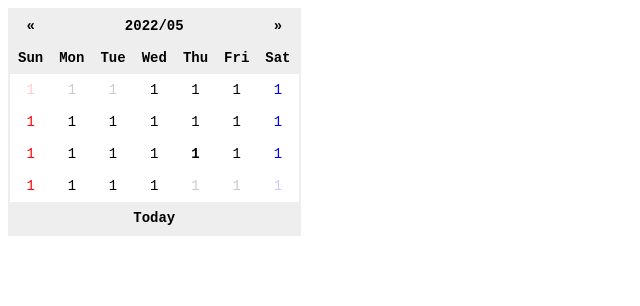
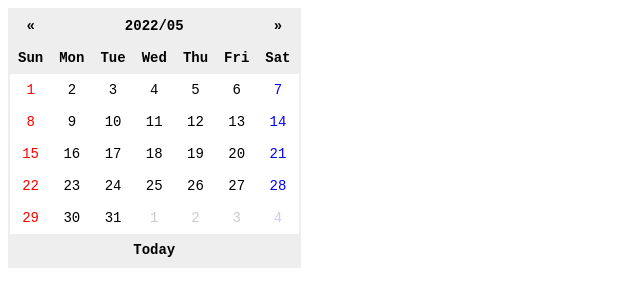
Before and after one commit to namotoy/MyCalendar, a plain HTML site: page index.html in a window 1280 px wide. Shown: the whole page, without its empty margins (0-640 px from the left). Drawn offline with Linux system fonts and the light colour scheme.

Commit message:
カレンダーの描画

```diff
--- a/index.html
+++ b/index.html
@@ -24,42 +24,7 @@
     </tr>
   </thead>
   <tbody>
-      <tr>
-      <td class = "disabled">1</td>
-      <td class = "disabled">1</td>
-      <td class = "disabled">1</td>
-      <td>1</td>
-      <td>1</td>
-      <td>1</td>
-      <td>1</td>
-      </tr>
-      <tr>
-      <td>1</td>
-      <td>1</td>
-      <td>1</td>
-      <td>1</td>
-      <td>1</td>
-      <td>1</td>
-      <td>1</td>
-      </tr>
-      <tr>
-      <td>1</td>
-      <td>1</td>
-      <td>1</td>
-      <td>1</td>
-      <td class="today">1</td>
-      <td>1</td>
-      <td>1</td>
-      </tr>
-      <tr>
-      <td>1</td>
-      <td>1</td>
-      <td>1</td>
-      <td>1</td>
-      <td class = "disabled">1</td>
-      <td class = "disabled">1</td>
-      <td class = "disabled">1</td>
-      </tr>
+
     </tbody>
     <tfoot>
       <tr>
--- a/js/main.js
+++ b/js/main.js
@@ -18,7 +18,7 @@ console.clear();
       isDisabled: true,
     });
   }
-  console.log(dates);
+  return dates;
 }
 
 function getCalendarBody(){
@@ -32,7 +32,7 @@ function getCalendarBody(){
       isDisabled: false,
     });
   }
-  console.log(dates);
+  return dates;
 }
 
 function getCalendarTail(){
@@ -45,10 +45,41 @@ function getCalendarTail(){
       isDisabled: true,
     });
   }
-  console.log(dates);
+  return dates;
 }
 
-// getCalendarHead();
-// getCalendarBody();
-getCalendarTail();
+function createCalendar(){
+  const dates = [
+    ...getCalendarHead(),
+    ...getCalendarBody(),
+    ...getCalendarTail(),
+  ];
+
+  const weeks = [];
+  const weekCount = dates.length / 7;
+
+  for (let i = 0; i < weekCount; i++){
+    weeks.push(dates.splice(0,7));
+  }
+
+  weeks.forEach(week =>{
+    const tr = document.createElement('tr');
+    week.forEach(date =>{
+      const td = document.createElement('td');
+
+      td.textContent = date.date;
+      if (date.isToday){
+        td.classList.add('today');
+      }
+      if (date.isDisabled){
+        td.classList.add('disabled');
+      }
+
+      tr.appendChild(td);
+    });
+    document.querySelector('tbody').appendChild(tr);
+  });
 }
+createCalendar();
+
+}
```
